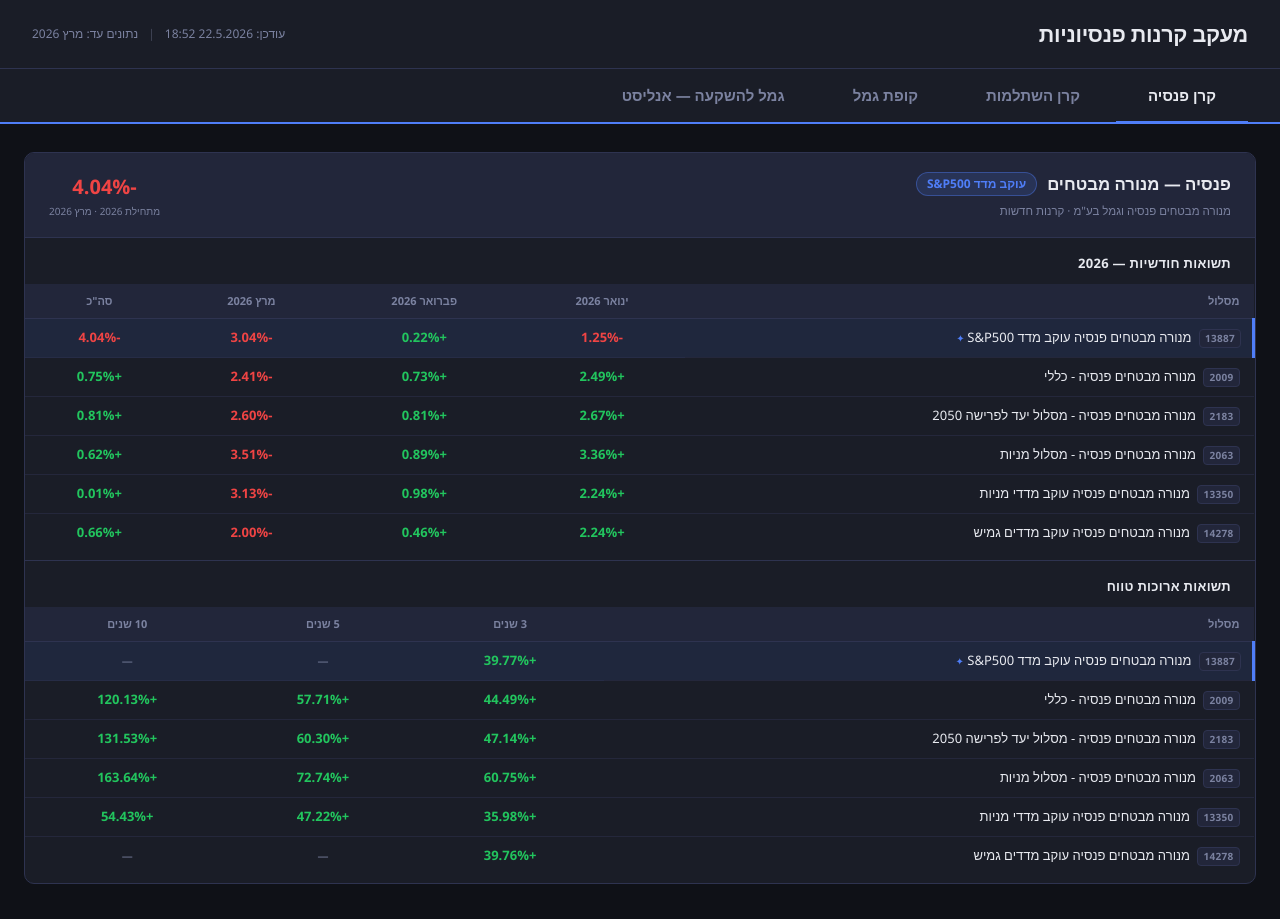
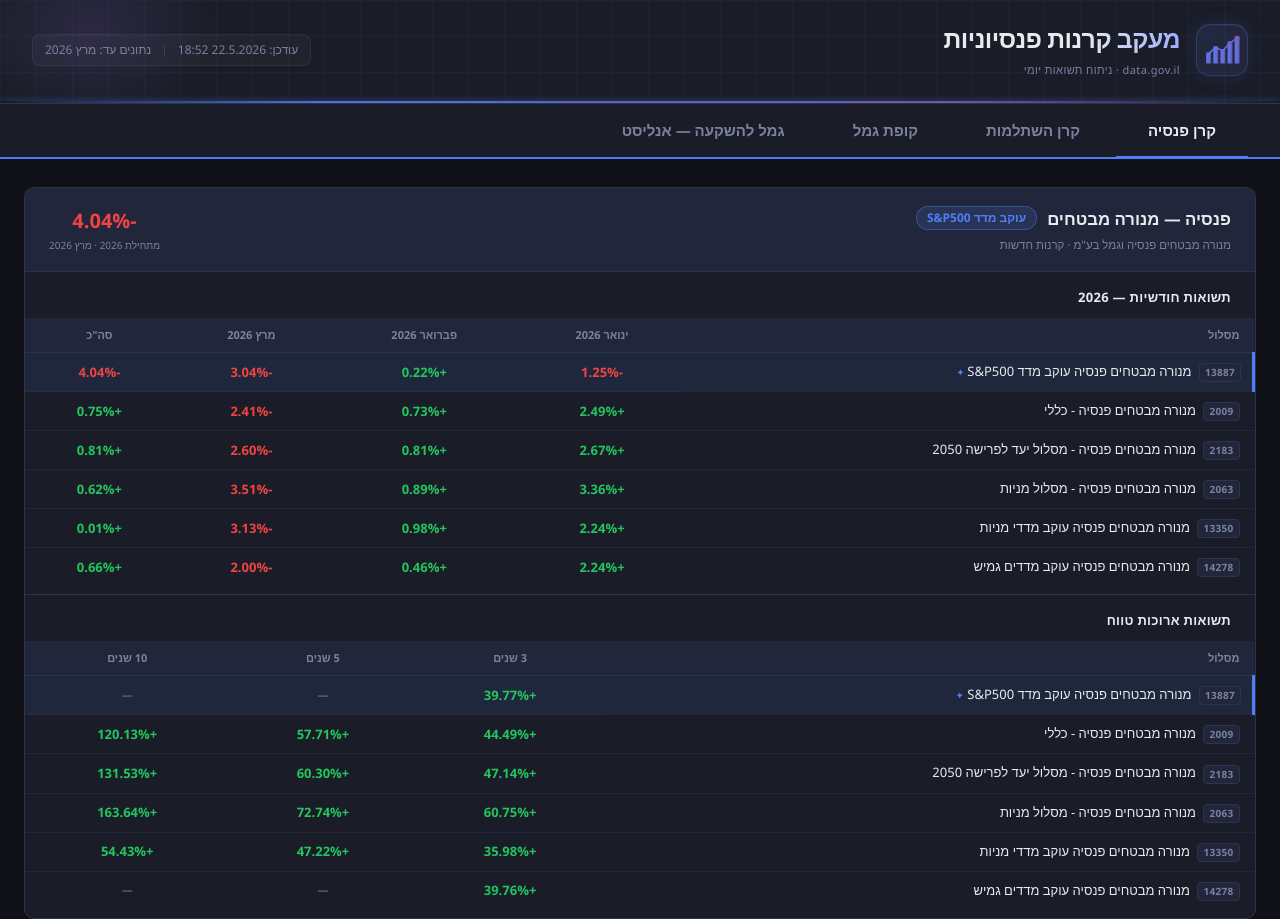
Before and after one commit to maximmaxster/pension-tracker, a plain HTML site: page index.html in a window 1280 px wide. Drawn offline with Linux system fonts and the light colour scheme.

Commit message:
feat: banner design + remove name from title

```diff
--- a/css/style.css
+++ b/css/style.css
@@ -28,37 +28,157 @@
   min-height: 100vh;
 }
 
-/* ── Header ─────────────────────────────────────── */
+/* ── Header / Banner ─────────────────────────────── */
 header {
   background: var(--surface);
   border-bottom: 1px solid var(--border);
-  padding: 18px 32px;
+  padding: 22px 32px 24px;
   position: sticky;
   top: 0;
   z-index: 10;
+  overflow: hidden;
 }
+
+/* רשת רקע עדינה */
+.header-grid-bg {
+  position: absolute;
+  inset: 0;
+  background-image:
+    linear-gradient(rgba(79,126,248,0.06) 1px, transparent 1px),
+    linear-gradient(90deg, rgba(79,126,248,0.06) 1px, transparent 1px);
+  background-size: 36px 36px;
+  pointer-events: none;
+}
+
+/* אור עגול בפינה */
+.header-glow-orb {
+  position: absolute;
+  top: -60px;
+  left: -40px;
+  width: 260px;
+  height: 180px;
+  background: radial-gradient(ellipse, rgba(124,92,191,0.18) 0%, transparent 70%);
+  pointer-events: none;
+}
+
 .header-inner {
+  position: relative;
   max-width: 1400px;
   margin: 0 auto;
   display: flex;
   align-items: center;
   justify-content: space-between;
-  gap: 12px;
+  gap: 16px;
+}
+
+/* Brand: אייקון + כותרות */
+.header-brand {
+  display: flex;
+  align-items: center;
+  gap: 16px;
+}
+
+.header-icon {
+  flex-shrink: 0;
+  width: 52px;
+  height: 52px;
+  background: linear-gradient(135deg, rgba(79,126,248,0.12), rgba(124,92,191,0.12));
+  border: 1px solid rgba(79,126,248,0.25);
+  border-radius: 14px;
+  display: flex;
+  align-items: center;
+  justify-content: center;
+  box-shadow: 0 0 18px rgba(79,126,248,0.15), inset 0 1px 0 rgba(255,255,255,0.05);
+}
+
+/* אנימציית בארים */
+.bar { transform-origin: bottom; animation: bar-rise 0.6s ease-out both; }
+.bar-1 { animation-delay: 0.05s; }
+.bar-2 { animation-delay: 0.15s; }
+.bar-3 { animation-delay: 0.25s; }
+.bar-4 { animation-delay: 0.35s; }
+.bar-5 { animation-delay: 0.45s; }
+@keyframes bar-rise {
+  from { transform: scaleY(0); opacity: 0; }
+  to   { transform: scaleY(1); opacity: 1; }
+}
+
+/* אנימציית קו מגמה */
+.trend-line {
+  stroke-dasharray: 80;
+  stroke-dashoffset: 80;
+  animation: draw-line 1s ease-out 0.5s forwards;
+}
+.trend-dot {
+  opacity: 0;
+  animation: dot-pop 0.3s ease-out 1.4s forwards;
+}
+@keyframes draw-line {
+  to { stroke-dashoffset: 0; }
+}
+@keyframes dot-pop {
+  from { opacity: 0; transform: scale(0); transform-box: fill-box; transform-origin: center; }
+  to   { opacity: 1; transform: scale(1); transform-box: fill-box; transform-origin: center; }
+}
+
+/* כותרות */
+.header-titles {
+  display: flex;
+  flex-direction: column;
+  gap: 3px;
 }
 header h1 {
-  font-size: 1.35rem;
-  font-weight: 700;
-  letter-spacing: -0.3px;
+  font-family: 'Heebo', var(--font);
+  font-size: 1.55rem;
+  font-weight: 800;
+  letter-spacing: -0.5px;
   color: var(--text);
+  background: linear-gradient(90deg, #e8eaf0 60%, #9baeff);
+  -webkit-background-clip: text;
+  -webkit-text-fill-color: transparent;
+  background-clip: text;
 }
+.header-tagline {
+  font-size: 11px;
+  color: var(--text-muted);
+  letter-spacing: 0.4px;
+  direction: ltr;
+  text-align: right;
+}
+
+/* מטא */
 .meta-bar {
   display: flex;
   align-items: center;
   gap: 10px;
   font-size: 12px;
   color: var(--text-muted);
+  background: rgba(255,255,255,0.03);
+  border: 1px solid rgba(255,255,255,0.06);
+  border-radius: 8px;
+  padding: 6px 12px;
+  white-space: nowrap;
 }
-.meta-bar .sep { opacity: .4; }
+.meta-bar .sep { opacity: .3; }
+
+/* קו glow בתחתית */
+.header-glow-line {
+  position: absolute;
+  bottom: 0;
+  left: 0;
+  right: 0;
+  height: 2px;
+  background: linear-gradient(90deg,
+    transparent 0%,
+    var(--accent) 25%,
+    var(--accent2) 75%,
+    transparent 100%);
+  animation: glow-pulse 3s ease-in-out infinite;
+}
+@keyframes glow-pulse {
+  0%, 100% { opacity: 0.5; }
+  50%       { opacity: 1; box-shadow: 0 0 10px var(--accent); }
+}
 .badge-live {
   background: var(--green);
   color: #000;
--- a/index.html
+++ b/index.html
@@ -3,19 +3,53 @@
 <head>
   <meta charset="UTF-8" />
   <meta name="viewport" content="width=device-width, initial-scale=1.0" />
-  <title>מעקב קרנות פנסיוניות — מקסים</title>
+  <title>מעקב קרנות פנסיוניות</title>
+  <link rel="preconnect" href="https://fonts.googleapis.com" />
+  <link rel="preconnect" href="https://fonts.gstatic.com" crossorigin />
+  <link href="https://fonts.googleapis.com/css2?family=Heebo:wght@400;800&display=swap" rel="stylesheet" />
   <link rel="stylesheet" href="css/style.css" />
 </head>
 <body>
   <header>
+    <div class="header-grid-bg"></div>
+    <div class="header-glow-orb"></div>
     <div class="header-inner">
-      <h1>מעקב קרנות פנסיוניות</h1>
+      <div class="header-brand">
+        <div class="header-icon">
+          <svg width="38" height="34" viewBox="0 0 48 38" fill="none" xmlns="http://www.w3.org/2000/svg" aria-hidden="true">
+            <defs>
+              <linearGradient id="chartGrad" x1="0%" y1="0%" x2="100%" y2="0%">
+                <stop offset="0%" stop-color="#4f7ef8"/>
+                <stop offset="100%" stop-color="#7c5cbf"/>
+              </linearGradient>
+            </defs>
+            <!-- baseline -->
+            <line x1="2" y1="36" x2="46" y2="36" stroke="#2e3350" stroke-width="1"/>
+            <!-- bars -->
+            <rect class="bar bar-1" x="4"  y="22" width="6" height="14" rx="1.5" fill="url(#chartGrad)" opacity="0.5"/>
+            <rect class="bar bar-2" x="13" y="14" width="6" height="22" rx="1.5" fill="url(#chartGrad)" opacity="0.65"/>
+            <rect class="bar bar-3" x="22" y="18" width="6" height="18" rx="1.5" fill="url(#chartGrad)" opacity="0.65"/>
+            <rect class="bar bar-4" x="31" y="8"  width="6" height="28" rx="1.5" fill="url(#chartGrad)" opacity="0.8"/>
+            <rect class="bar bar-5" x="40" y="2"  width="6" height="34" rx="1.5" fill="url(#chartGrad)"/>
+            <!-- trend line -->
+            <polyline class="trend-line" points="7,24 16,16 25,20 34,10 43,4"
+              stroke="url(#chartGrad)" stroke-width="2" fill="none"
+              stroke-linecap="round" stroke-linejoin="round"/>
+            <circle class="trend-dot" cx="43" cy="4" r="3" fill="#7c5cbf"/>
+          </svg>
+        </div>
+        <div class="header-titles">
+          <h1>מעקב קרנות פנסיוניות</h1>
+          <div class="header-tagline">ניתוח תשואות יומי &middot; data.gov.il</div>
+        </div>
+      </div>
       <div class="meta-bar">
         <span id="fetched-at">טוען...</span>
         <span class="sep">|</span>
         <span id="last-period">—</span>
       </div>
     </div>
+    <div class="header-glow-line"></div>
   </header>
 
   <nav class="tabs">
```
